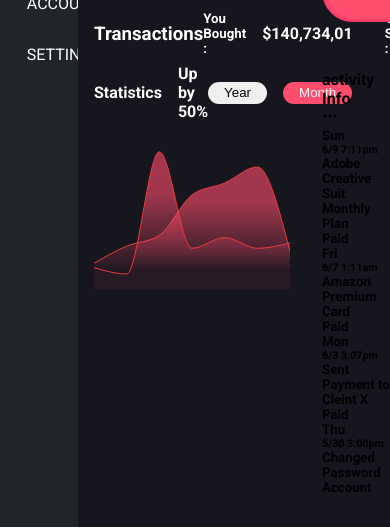
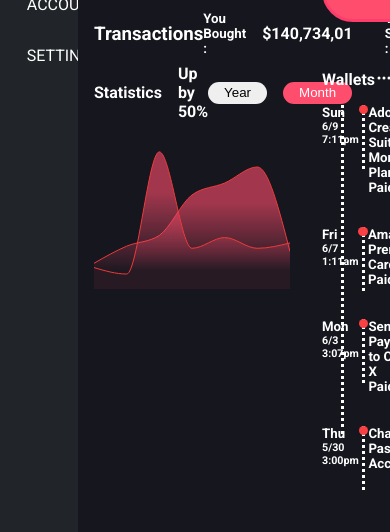
Before and after one commit to EvgeniyKucheryavenko/Dashboard, a React (Create React App) app: page / in a window 390 px wide. Shown: the part 504-1036 px from the top of the page. Built offline with nearby package versions, Linux system fonts and the light colour scheme.

Commit message:
added responsive

```diff
--- a/src/components/ActivityLog.jsx
+++ b/src/components/ActivityLog.jsx
@@ -1,7 +1,8 @@
-import React from 'react';
-import {BsThreeDots} from "react-icons/bs";
+import React from "react";
 
-const ActivityLog = () => {
+import { BsThreeDots } from "react-icons/bs";
+
+export default function ActivityLog() {
     const data = [
         {
             day: "Sun",
@@ -28,12 +29,11 @@ const ActivityLog = () => {
             status: "Account",
         },
     ];
-
     return (
         <div className="activity">
             <div className="activity__info">
-                <h4>activity Info</h4>
-                <BsThreeDots/>
+                <h4>Wallets</h4>
+                <BsThreeDots />
             </div>
             <div className="activity__container">
                 {data.map((transaction) => {
@@ -43,18 +43,15 @@ const ActivityLog = () => {
                                 <h5>{transaction.day}</h5>
                                 <h6>{transaction.date}</h6>
                             </div>
-                            <div className="dot">
-                                <div className="details">
-                                    <h5>{transaction.name}</h5>
-                                    <h5>{transaction.status}</h5>
-                                </div>
+                            <div className="dot"></div>
+                            <div className="details">
+                                <h5>{transaction.name}</h5>
+                                <h5>{transaction.status}</h5>
                             </div>
                         </div>
-                    )
+                    );
                 })}
             </div>
         </div>
     );
-};
-
-export default ActivityLog;
+}
--- a/src/scss/components/_activityLog.scss
+++ b/src/scss/components/_activityLog.scss
@@ -0,0 +1,49 @@
+@mixin activity {
+  .activity {
+    color: white;
+    &__info {
+      display: flex;
+      justify-content: space-between;
+    }
+    &__container {
+      margin-top: 1rem;
+      position: relative;
+      &::after {
+        content: "";
+        position: absolute;
+        top: 0;
+        left: 27%;
+        height: 90%;
+        z-index: -1;
+        border-left: 3px dotted white;
+      }
+      .transaction {
+        display: grid;
+        grid-template-columns: 0.8fr 0.3fr 2fr;
+        margin-bottom: 2rem;
+
+        .timestamp {
+        }
+        .dot {
+          height: 0.6rem;
+          width: 0.6rem;
+          background-color: #f94144;
+          border-radius: 1rem;
+             position: relative;
+             &::after {
+               content: "";
+               position: absolute;
+               top: 0;
+               left: 36%;
+               height: 4rem;
+               z-index: -1;
+               border-left: 3px dotted white;
+             }
+        }
+
+        .details {
+        }
+      }
+    }
+  }
+}
--- a/src/scss/components/_dashboardApp.scss
+++ b/src/scss/components/_dashboardApp.scss
@@ -27,7 +27,8 @@
       display: flex;
       flex-direction: column;
       gap: 3rem;
-      @include overview
+      @include overview;
+      @include activity;
     }
   }
 }
```
